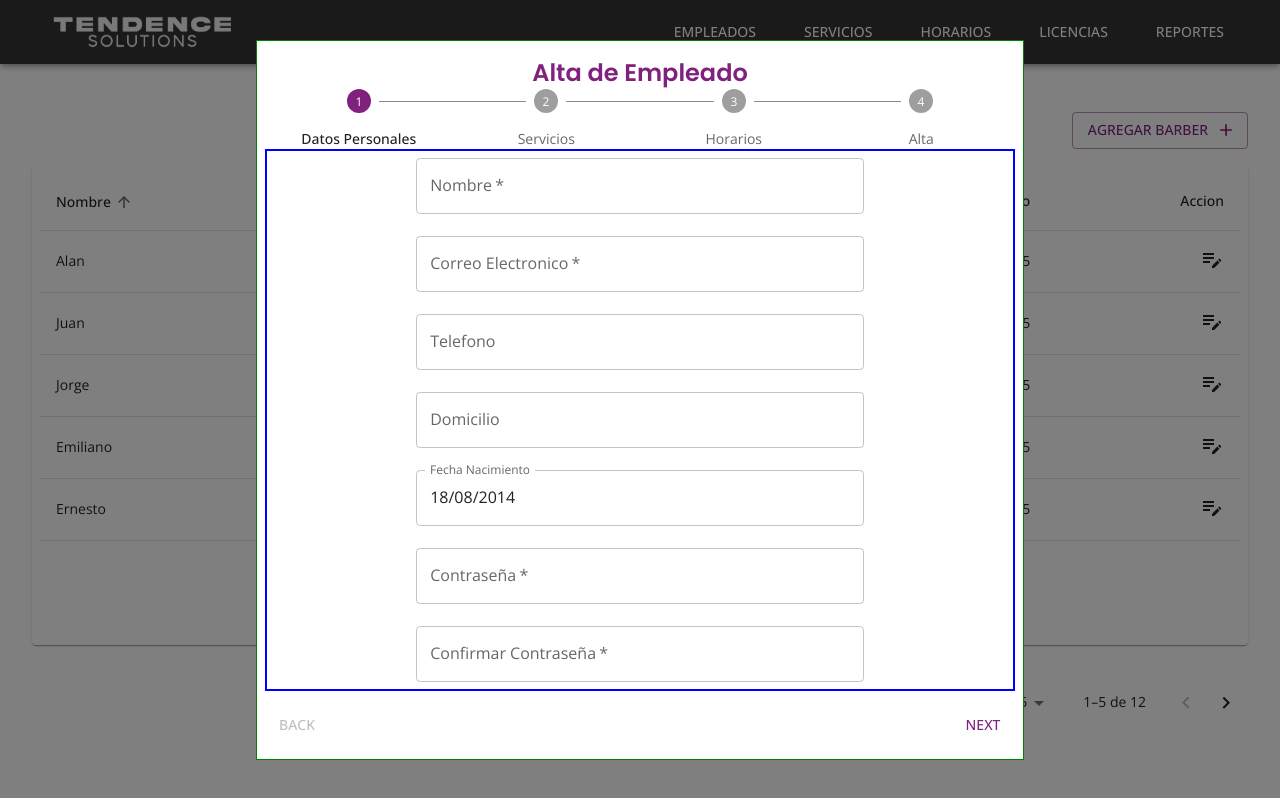
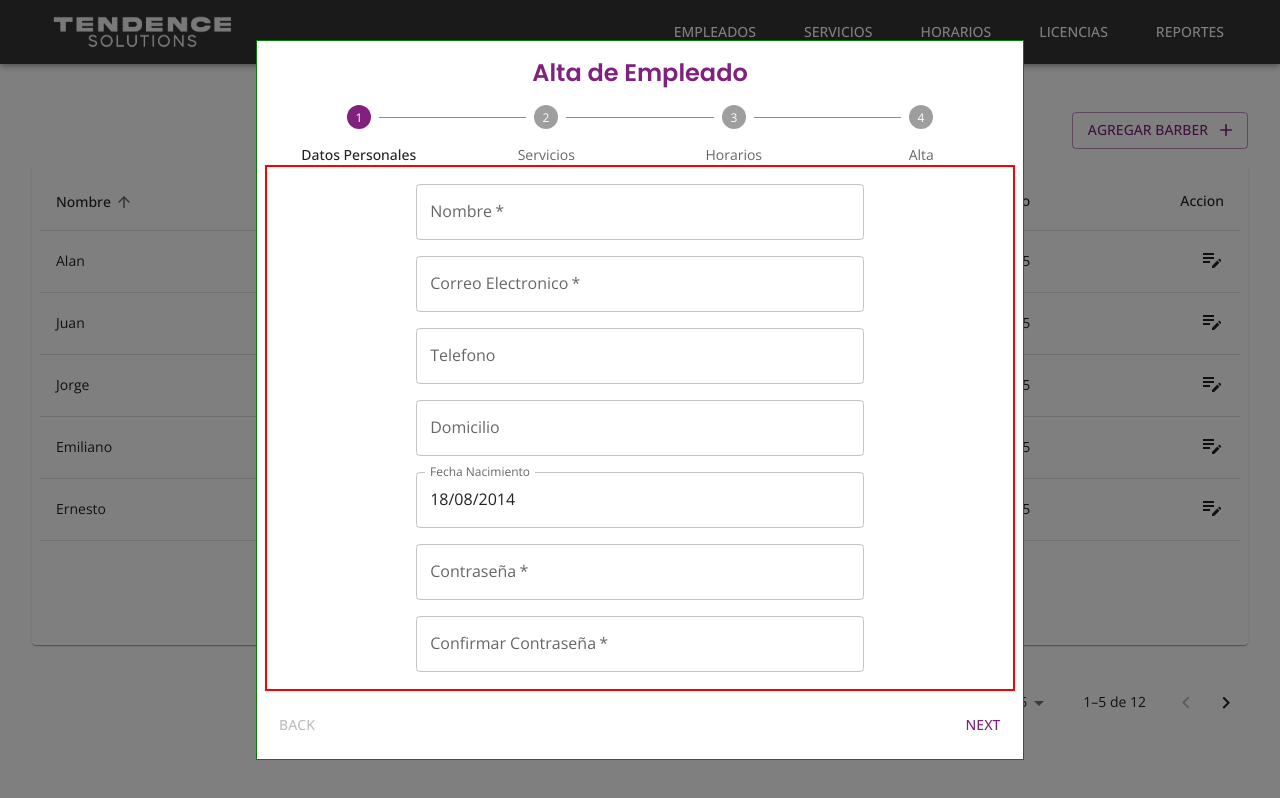
Before and after one commit to JorgeDCoria/barbertendence-front, a React (Vite) app: page /admin/management in a window 1280 px wide. Both pictures are taken after a click on the button "AGREGAR BARBER". Built offline with nearby package versions, Linux system fonts and the light colour scheme.

Commit message:
fix/ maquetado de EmployeDataForm

```diff
--- a/src/pages/admin/components/management/employes/EmployeeDataForm.tsx
+++ b/src/pages/admin/components/management/employes/EmployeeDataForm.tsx
@@ -1,4 +1,4 @@
-import { Box, FormControl, TextField, useTheme, Theme, useMediaQuery } from "@mui/material";
+import { Box, FormControl, TextField, useTheme, Theme, useMediaQuery, Stack } from "@mui/material";
 import { Barber } from "../../../../../types/Barber";
 import { useState } from "react";
 import { DatePicker, MobileDatePicker } from "@mui/x-date-pickers";
@@ -27,10 +27,20 @@ const EmployeeDataForm: React.FC<FormDataEmployeeProps> = ({ employee }) => {
             alignItems={"center"}
             width={"100%"}
             height={"100%"}
-            justifyContent={"space-around"}
             gap={{ xs: 1 }}
-            border={"2px solid blue"}
-            sx={{ overflowY: "scroll", boxSizing: "border-box" }}
+            py={2}
+            sx={{ boxSizing: "border-box", overflowY: "auto" }}
+        >
+            <Box
+                sx={{
+                    margin: "auto 0",
+                    display: "flex",
+                    flexDirection: "column",
+                    width: "100%",
+                    alignItems: "center",
+                    gap: 2,
+                    boxSizing: "border-box",
+                }}
             >
                 <TextField
                     required
@@ -111,6 +121,7 @@ const EmployeeDataForm: React.FC<FormDataEmployeeProps> = ({ employee }) => {
                     size={isXs ? "small" : "medium"}
                 />
             </Box>
+        </Box>
     );
 };
 
--- a/src/pages/admin/components/management/employes/FormContainer.tsx
+++ b/src/pages/admin/components/management/employes/FormContainer.tsx
@@ -61,7 +61,12 @@ const FormContainer = () => {
             px={1}
         >
             <Box display={"flex"} width={"100%"} height={"100%"} flexDirection={"column"}>
-                <Typography textAlign={"center"} variant="h5" color={theme.palette.primary.main}>
+                <Box display={"flex"} flexDirection={"column"} gap={2}>
+                    <Typography
+                        textAlign={"center"}
+                        variant="h5"
+                        color={theme.palette.primary.main}
+                    >
                         Alta de Empleado
                     </Typography>
                     <Stepper activeStep={activeStep} alternativeLabel>
@@ -78,16 +83,17 @@ const FormContainer = () => {
                             );
                         })}
                     </Stepper>
+                </Box>
 
                 <Box
-                    component={"form"}
                     sx={{
                         display: "flex",
                         justifyContent: "center",
                         alignItems: "center",
-                        flexGrow: 1,
+                        flex: "1 1 auto",
                         overflow: "auto",
                         boxSizing: "border-box",
+                        border: "2px solid red",
                     }}
                 >
                     {activeStep === 0 && (
```
Lines whose indentation alone changed are shown as unchanged.
